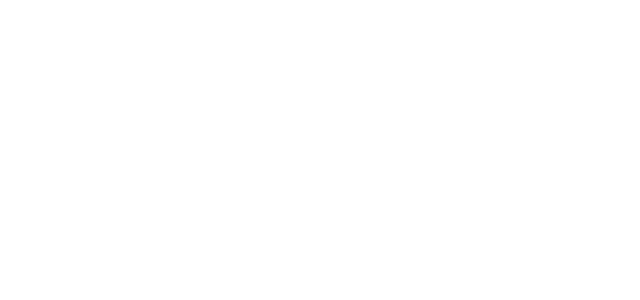
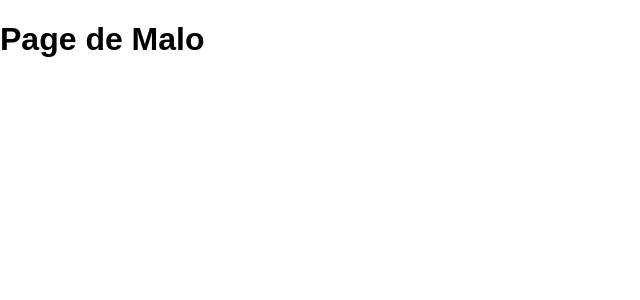
Before and after one commit to ayoub9360/IIM-Git-Groupe-5, a Nuxt app: page /malo in a window 1280 px wide. Before the commit this address had no page. Shown: the top 300 px of the page, without its empty margins (0-640 px from the left). Built offline with nearby package versions, Linux system fonts and the light colour scheme.

Commit message:
Create malo page (#4)

```diff
--- /dev/null
+++ b/pages/malo.vue
@@ -0,0 +1,14 @@
+<template>
+  <div id="malo">
+    <h1>Page de Malo</h1>
+  </div>
+</template>
+<script>
+    export default{}
+</script>
+<style>
+  body {
+    margin: 0;
+    font-family: Arial;
+  }
+</style>
```
